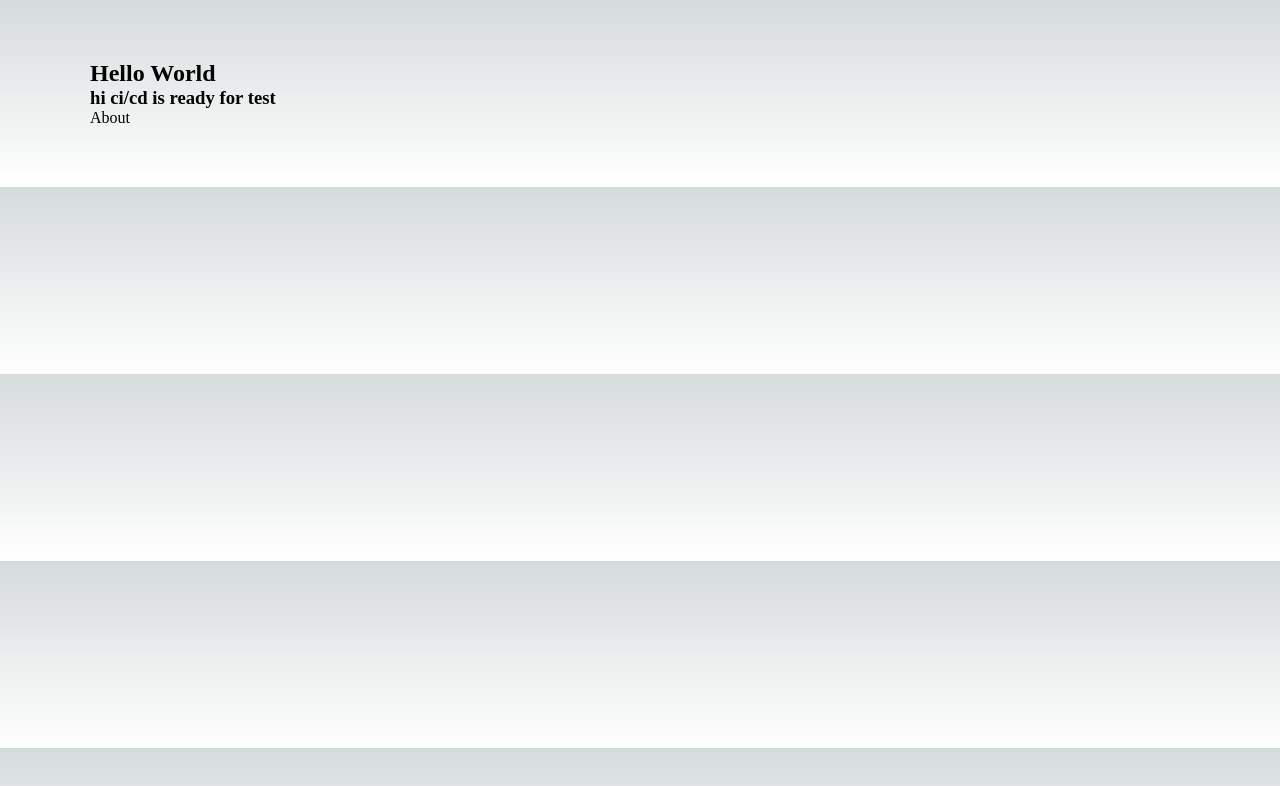
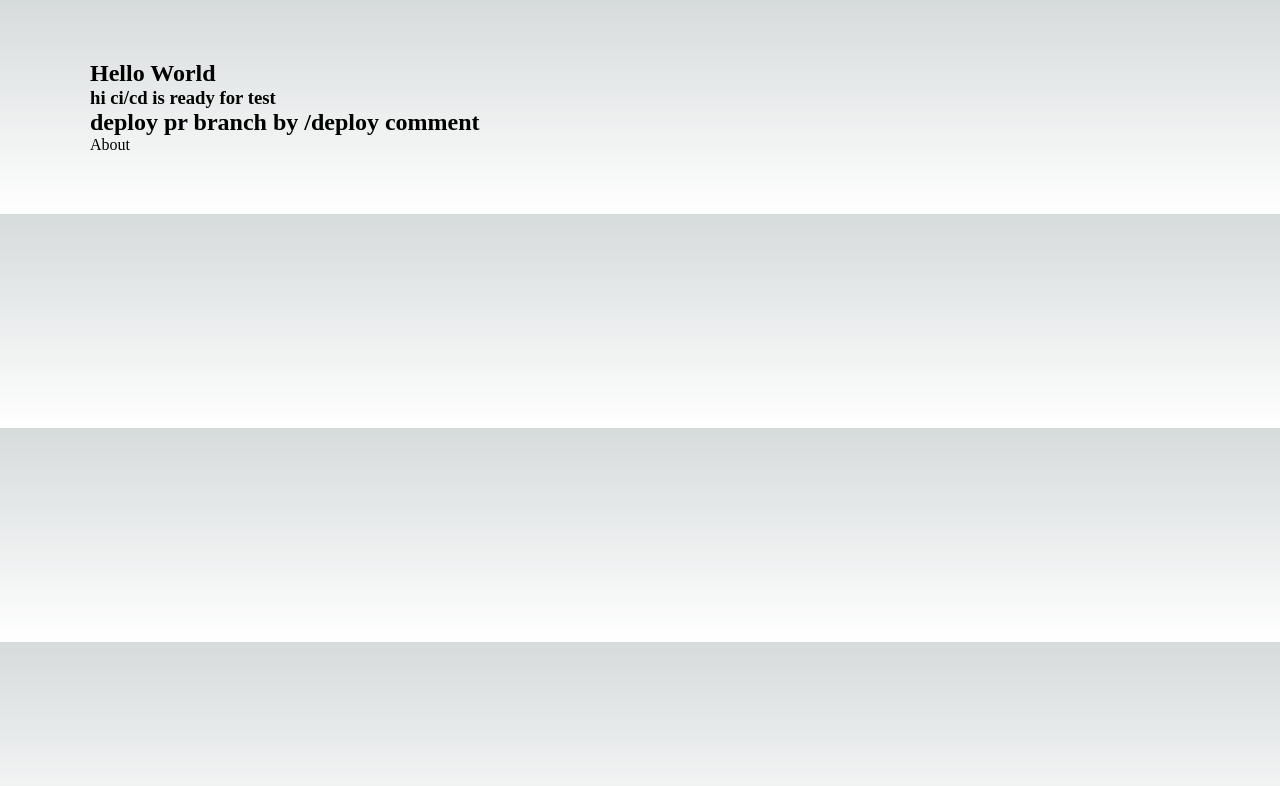
Before and after one commit to mahmud-arif/next-gh-to-beanstalk, a Next.js app: page / in a window 1280 px wide. Shown: the top 786 px of the page. Built offline with nearby package versions, Linux system fonts and the light colour scheme.

Commit message:
added new text

```diff
--- a/src/app/page.tsx
+++ b/src/app/page.tsx
@@ -6,6 +6,7 @@ export default function Home() {
       <div>
         <h2>Hello World</h2>
         <h3>hi ci/cd is ready for test</h3>
+        <h2>deploy pr branch by /deploy comment</h2>
       </div>
       <Link href="/about">About</Link>
     </main>
```
